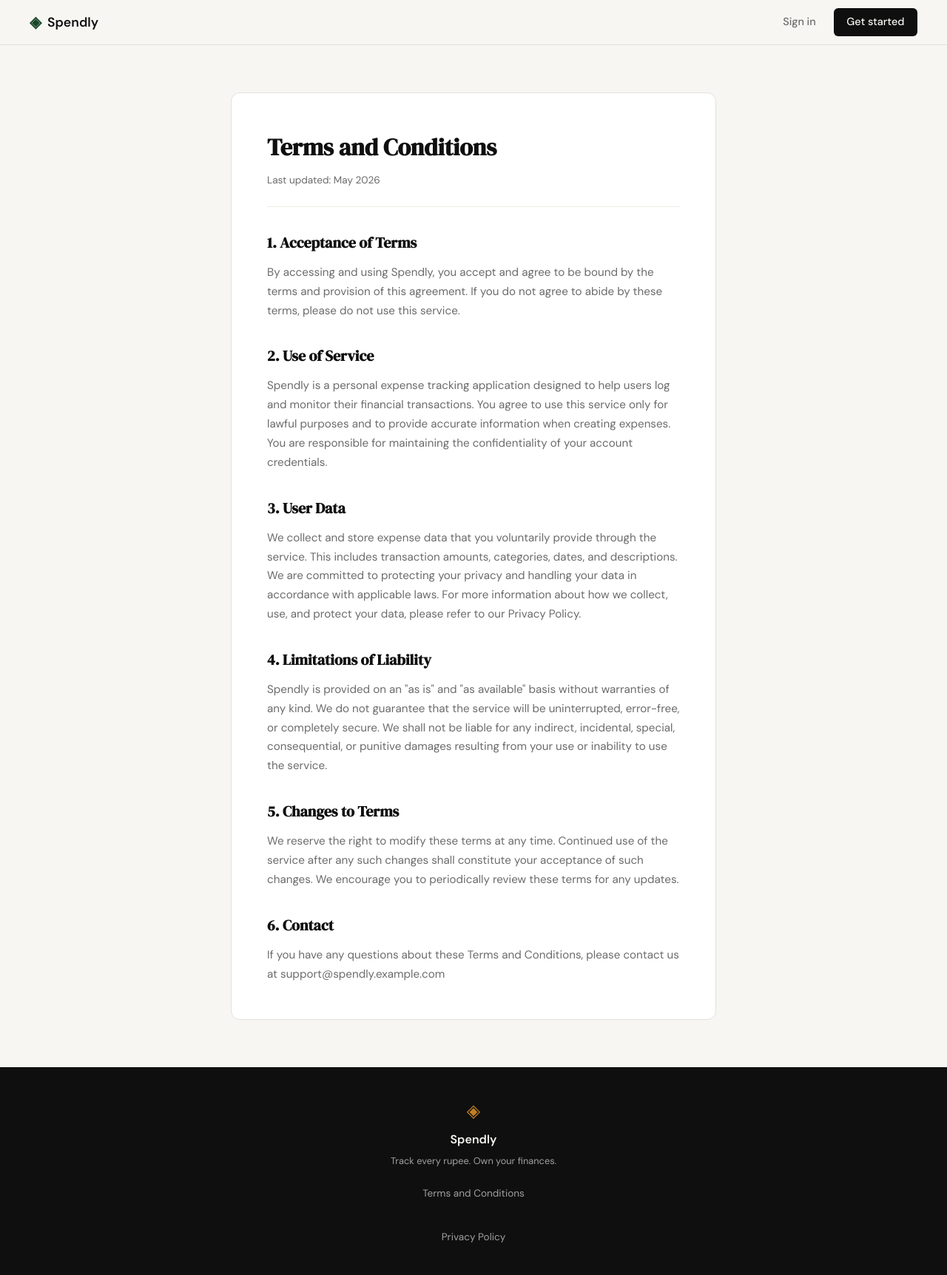
After one commit to Arnab-rc/spendly, a Flask app: page /terms in a window 1280 px wide. The commit adds this page. Shown: the whole page at 74% size. Run offline with Flask 3, Linux system fonts and the light colour scheme.

Commit message:
landing: add terms and conditions page and route

```diff
--- a/app.py
+++ b/app.py
@@ -20,6 +20,16 @@ def register():
 @app.route("/login")
 def login():
     return render_template("login.html")
+
+
+@app.route("/terms")
+def terms():
+    return render_template("terms.html")
+
+
+@app.route("/privacy")
+def privacy():
+    return render_template("privacy.html")
 
 
 # ------------------------------------------------------------------ #
--- a/static/css/style.css
+++ b/static/css/style.css
@@ -507,6 +507,74 @@ a { color: inherit; text-decoration: none; }
     color: var(--ink-faint);
 }
 
+.footer-links {
+    display: flex;
+    flex-direction: column;
+    gap: 0.5rem;
+    margin-top: 1rem;
+    font-size: 0.85rem;
+}
+
+.footer-links a {
+    color: var(--ink-faint);
+    transition: color 0.2s;
+}
+
+.footer-links a:hover {
+    color: var(--paper);
+}
+
+/* ------------------------------------------------------------------ */
+/* Legal pages (Terms, Privacy)                                        */
+/* ------------------------------------------------------------------ */
+
+.legal-section {
+    padding: 4rem 2rem;
+    max-width: 720px;
+    margin: 0 auto;
+}
+
+.legal-inner {
+    background: var(--paper-card);
+    border: 1px solid var(--border);
+    border-radius: var(--radius-md);
+    padding: 3rem;
+}
+
+.legal-title {
+    font-family: var(--font-display);
+    font-size: 2rem;
+    color: var(--ink);
+    margin-bottom: 0.5rem;
+}
+
+.legal-updated {
+    font-size: 0.85rem;
+    color: var(--ink-muted);
+    margin-bottom: 2rem;
+    padding-bottom: 1.5rem;
+    border-bottom: 1px solid var(--border-soft);
+}
+
+.legal-content {
+    display: flex;
+    flex-direction: column;
+    gap: 2rem;
+}
+
+.legal-block h2 {
+    font-family: var(--font-display);
+    font-size: 1.25rem;
+    color: var(--ink);
+    margin-bottom: 0.75rem;
+}
+
+.legal-block p {
+    font-size: 0.95rem;
+    color: var(--ink-muted);
+    line-height: 1.7;
+}
+
 /* ------------------------------------------------------------------ */
 /* Responsive                                                          */
 /* ------------------------------------------------------------------ */
--- a/templates/base.html
+++ b/templates/base.html
@@ -35,8 +35,8 @@
             <span class="footer-name">Spendly</span>
             <p class="footer-copy">Track every rupee. Own your finances.</p>
             <div class="footer-links">
-                <a href="#">Terms and Conditions</a><br>
-                <a href="#">Privacy Policy</a>
+                <a href="{{ url_for('terms') }}">Terms and Conditions</a><br>
+                <a href="{{ url_for('privacy') }}">Privacy Policy</a>
             </div>
         </div>
     </footer>
--- /dev/null
+++ b/templates/terms.html
@@ -0,0 +1,44 @@
+{% extends "base.html" %}
+
+{% block title %}Terms and Conditions — Spendly{% endblock %}
+
+{% block content %}
+<section class="legal-section">
+    <div class="legal-inner">
+        <h1 class="legal-title">Terms and Conditions</h1>
+        <p class="legal-updated">Last updated: May 2026</p>
+
+        <div class="legal-content">
+            <section class="legal-block">
+                <h2>1. Acceptance of Terms</h2>
+                <p>By accessing and using Spendly, you accept and agree to be bound by the terms and provision of this agreement. If you do not agree to abide by these terms, please do not use this service.</p>
+            </section>
+
+            <section class="legal-block">
+                <h2>2. Use of Service</h2>
+                <p>Spendly is a personal expense tracking application designed to help users log and monitor their financial transactions. You agree to use this service only for lawful purposes and to provide accurate information when creating expenses. You are responsible for maintaining the confidentiality of your account credentials.</p>
+            </section>
+
+            <section class="legal-block">
+                <h2>3. User Data</h2>
+                <p>We collect and store expense data that you voluntarily provide through the service. This includes transaction amounts, categories, dates, and descriptions. We are committed to protecting your privacy and handling your data in accordance with applicable laws. For more information about how we collect, use, and protect your data, please refer to our Privacy Policy.</p>
+            </section>
+
+            <section class="legal-block">
+                <h2>4. Limitations of Liability</h2>
+                <p>Spendly is provided on an "as is" and "as available" basis without warranties of any kind. We do not guarantee that the service will be uninterrupted, error-free, or completely secure. We shall not be liable for any indirect, incidental, special, consequential, or punitive damages resulting from your use or inability to use the service.</p>
+            </section>
+
+            <section class="legal-block">
+                <h2>5. Changes to Terms</h2>
+                <p>We reserve the right to modify these terms at any time. Continued use of the service after any such changes shall constitute your acceptance of such changes. We encourage you to periodically review these terms for any updates.</p>
+            </section>
+
+            <section class="legal-block">
+                <h2>6. Contact</h2>
+                <p>If you have any questions about these Terms and Conditions, please contact us at support@spendly.example.com</p>
+            </section>
+        </div>
+    </div>
+</section>
+{% endblock %}
```
Also changed, not shown: templates/privacy.html (added, +49 -0 lines).
